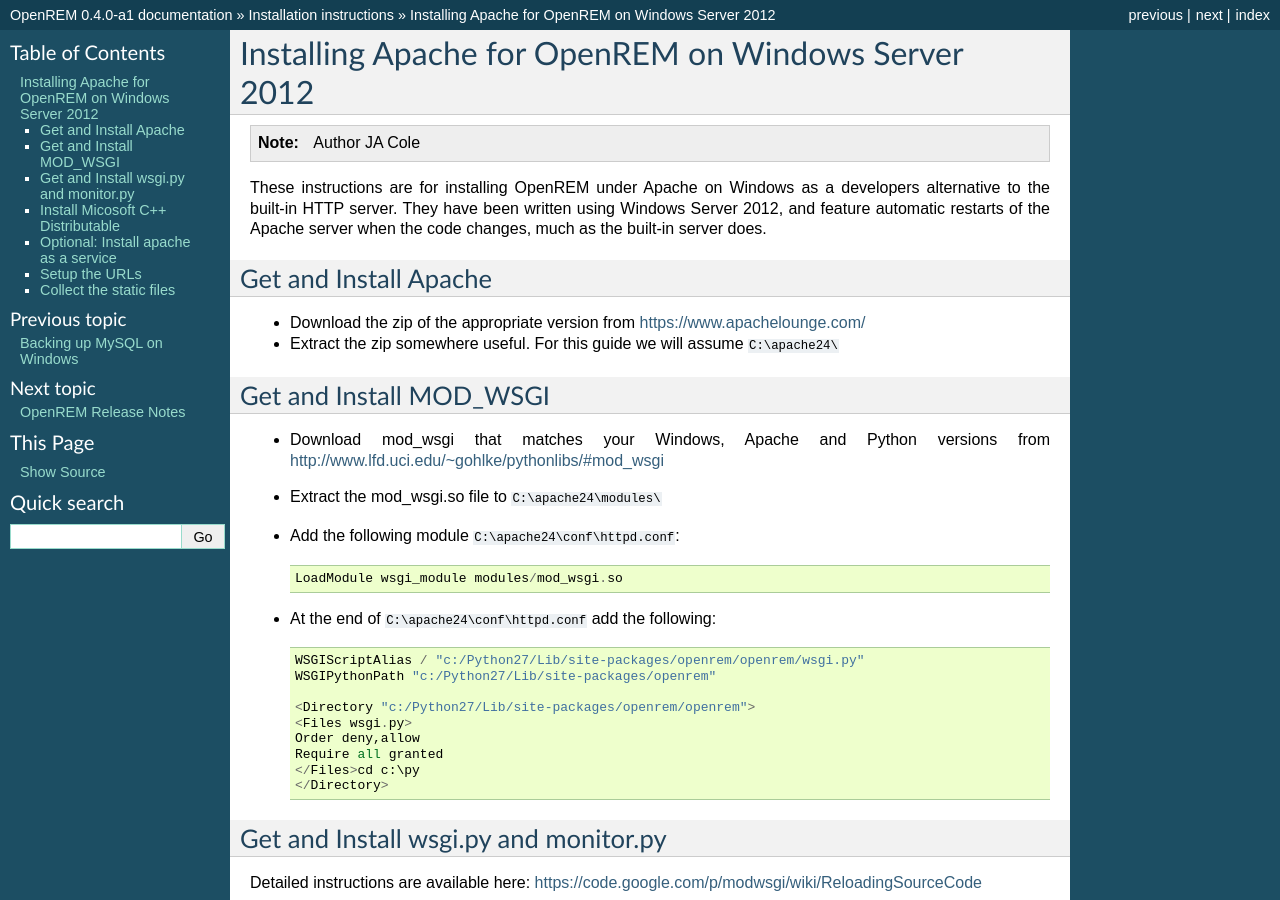
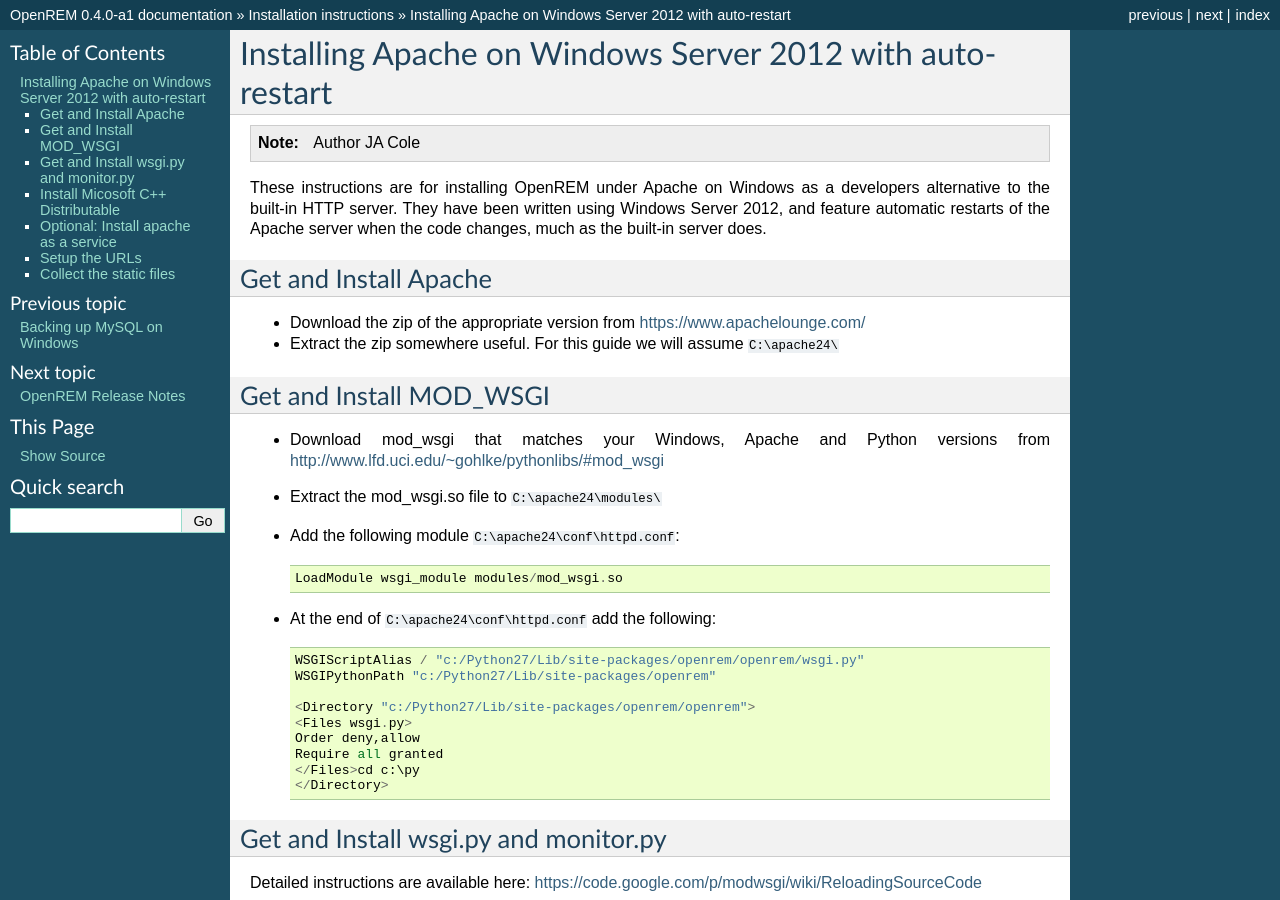
Before and after one commit to ckswilliams/modOpenREM, a Sphinx documentation site: the page built from docs/apache_on_windows.rst, in a window 1280 px wide and 900 px high. Built offline with Sphinx 7.4.7, drawn with Linux system fonts in a browser that asks for light colours; some of the changed text lies outside the part shown.

Commit message:
Modified title of doc (and therefore link) to emphasise Apache auto-restart rather than OpenREM. Refs #80.

```diff
--- a/docs/apache_on_windows.rst
+++ b/docs/apache_on_windows.rst
@@ -1,5 +1,5 @@
-Installing Apache for OpenREM on Windows Server 2012
-****************************************************
+Installing Apache on Windows Server 2012 with auto-restart
+**********************************************************************
 
 ..  Note:: Author JA Cole
 
```
